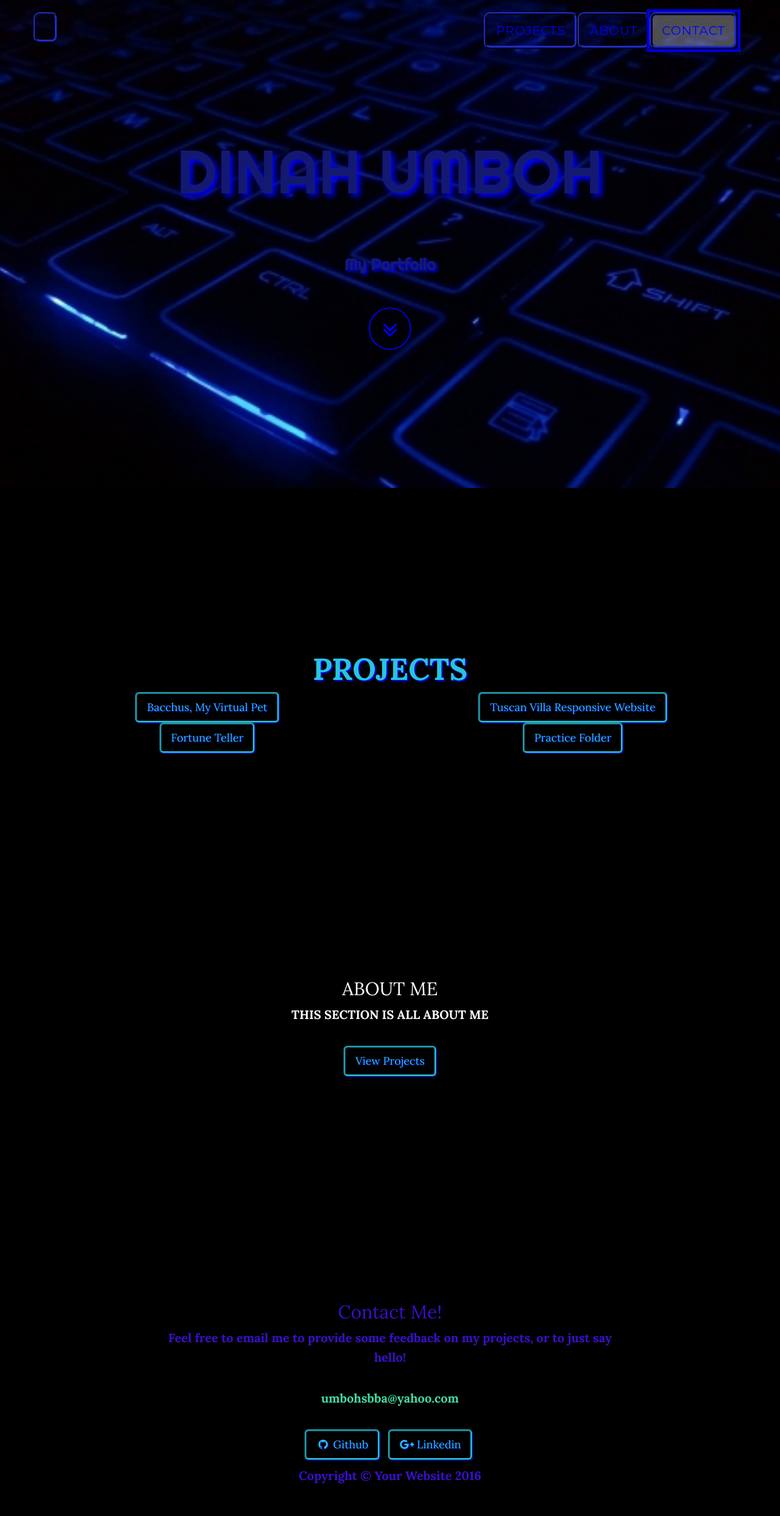
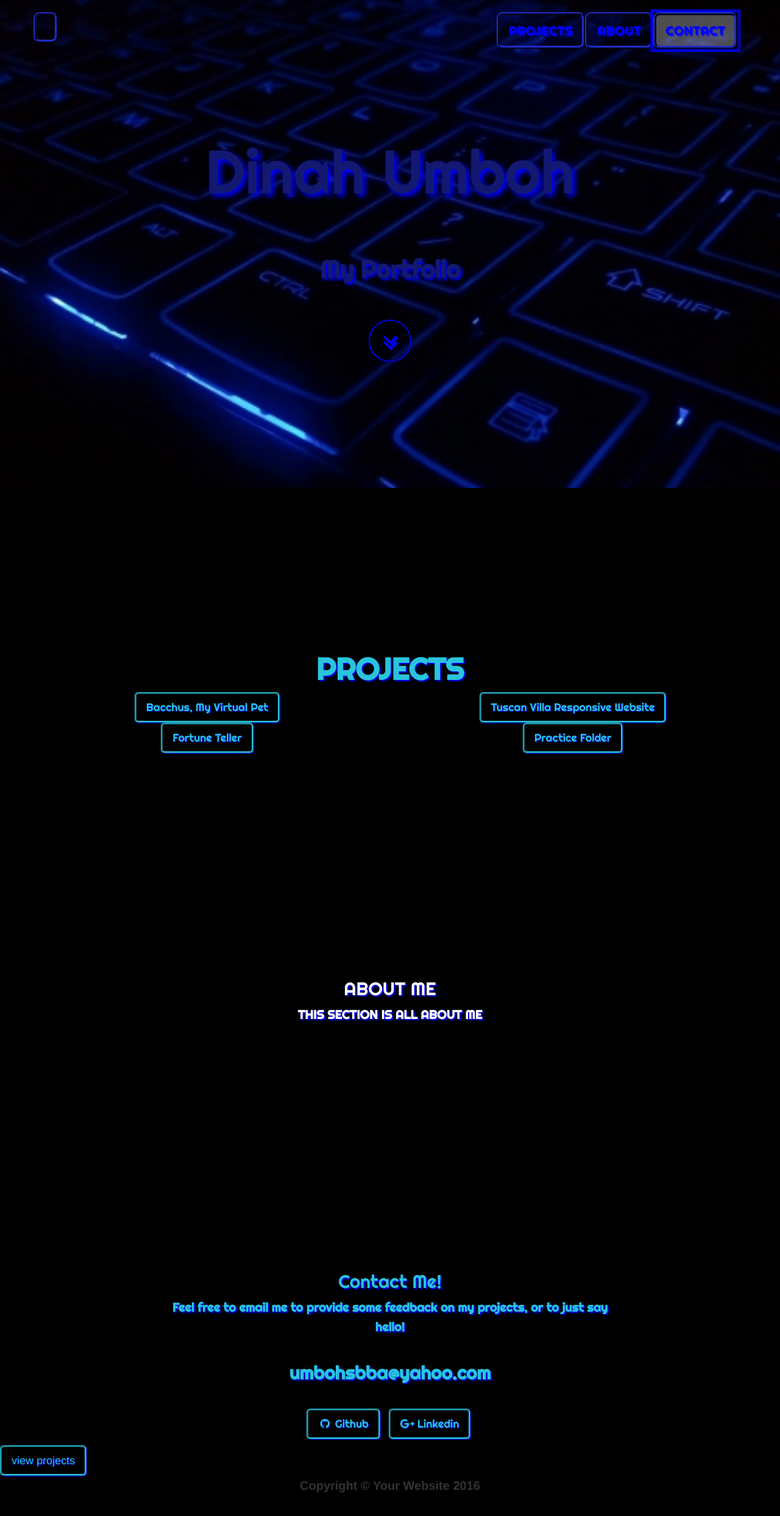
Before and after one commit to umbohsbba/umbohsbba-github.io, a website: page index.html in a window 1280 px wide. Shown: the whole page at 61% size. Drawn offline with nearby package versions, Linux system fonts and the light colour scheme; some packages are replaced by stand-ins of ours; a web font is replaced by a local one.

Commit message:
updates on css

```diff
--- a/css/grayscale.css
+++ b/css/grayscale.css
@@ -7,28 +7,17 @@ body {
   width: 100%;
   height: 100%;
   font-family: "Lora", "Helvetica Neue", Helvetica, Arial, sans-serif;
-  color:#3B0FCD;
+
   background-color: black;
 }
 html {
   width: 100%;
   height: 100%;
-}
-h1,
 
-h3,
-h4,
-h5,
-h6 {
-  margin: 0 0 35px;
-  text-transform: uppercase;
-  font-family: "Montserrat", "Helvetica Neue", Helvetica, Arial, sans-serif;
-  font-weight: 700;
-  letter-spacing: 1px;
 }
 p {
   margin: 0 0 25px;
-  font-size: 18px;
+
   line-height: 1.5;
   font-weight: bolder;
 
@@ -42,15 +31,22 @@ p {
   }
 }
 a {
-  color: #42DCA3;
+  color:#29C4DC;
+ text-shadow: 2px 2px 2px blue;
+ font-size:30px;
+font-family: 'Righteous', cursive;
+
   -webkit-transition: all 0.2s ease-in-out;
   -moz-transition: all 0.2s ease-in-out;
   transition: all 0.2s ease-in-out;
 }
 a:hover,
 a:focus {
-  text-decoration: none;
-  color: #1d9b6c;
+   color:#29C4DC;
+ text-shadow: 2px 2px 2px blue;
+ font-size:30px;
+font-family: 'Righteous', cursive;
+
 }
 .light {
   font-weight: 400;
@@ -59,7 +55,7 @@ a:focus {
   margin-bottom: 0;
   border-bottom: 1px solid rgba(255, 255, 255, 0.3);
   text-transform: uppercase;
-  font-family: "Montserrat", "Helvetica Neue", Helvetica, Arial, sans-serif;
+  font-family: 'Righteous', cursive;
   background-color: black;
 }
 .navbar-custom .navbar-toggle {
@@ -157,7 +153,7 @@ a:focus {
   font-size: 45px;
   color: #131971;
   text-shadow:3px 3px 5px blue;
-   font-family:  'Righteous';
+   font-family: 'Righteous', cursive;
 
 }
 @media (min-width: 768px) {
@@ -169,7 +165,7 @@ a:focus {
     font-size: 100px;
   }
   .intro .intro-body .intro-text {
-    font-size: 26px;
+    font-size: 40px;
   }
 }
 .btn-circle {
@@ -256,6 +252,7 @@ a:focus {
  text-shadow: 2px 2px 2px blue;
  font-size:50px;
  font-weight: bolder;
+ font-family: 'Righteous', cursive;
 
 }
 
@@ -272,7 +269,7 @@ a:focus {
 }
 .btn {
   text-transform: uppercase;
-  font-family: "Montserrat", "Helvetica Neue", Helvetica, Arial, sans-serif;
+  font-family: 'Righteous', cursive;
   font-weight: 400;
   -webkit-transition: all 0.3s ease-in-out;
   -moz-transition: all 0.3s ease-in-out;
@@ -341,6 +338,13 @@ h2{
   color:#29C4DC;
  text-shadow: 2px 2px 2px blue;
  font-size:30px;
-
+font-family: 'Righteous', cursive;
 
 }
+.email{
+    color:#29C4DC;
+ text-shadow: 2px 2px 2px blue;
+ font-size:30px;
+font-family: 'Righteous', cursive;
+
+}
--- a/index.html
+++ b/index.html
@@ -16,7 +16,7 @@
 
     <!-- Custom Fonts -->
     <link href="vendor/font-awesome/css/font-awesome.min.css" rel="stylesheet" type="text/css">
-    <link href="https://fonts.googleapis.com/css?family=Lora:400,700,400italic,700italic" rel="stylesheet" type="text/css">
+
      <link href="https://fonts.googleapis.com/css?family=Permanent+Marker|Ranga|Righteous|Shadows+Into+Light" rel="stylesheet">
 
     <link href="https://fonts.googleapis.com/css?family=Montserrat:400,700" rel="stylesheet" type="text/css">
@@ -24,12 +24,36 @@
     <!-- Theme CSS -->
     <link href="css/grayscale.css" rel="stylesheet">
 
+    <script src="https://ajax.googleapis.com/ajax/libs/jquery/3.1.1/jquery.min.js"></script>
     <!-- HTML5 Shim and Respond.js IE8 support of HTML5 elements and media queries -->
     <!-- WARNING: Respond.js doesn't work if you view the page via file:// -->
     <!--[if lt IE 9]>
         <script src="https://oss.maxcdn.com/libs/html5shiv/3.7.0/html5shiv.js"></script>
         <script src="https://oss.maxcdn.com/libs/respond.js/1.4.2/respond.min.js"></script>
     <![endif]-->
+    <script type= "text/javascript">
+ var=$('#info');
+$(document).ready( function() {
+  $("button").click( function(){
+    $.getJSON("https://api.github.com/users/umbohsbba", function(data) {
+      console.log(data);
+      $.getJSON(data.repos_url, function(repoData) {
+        console.log(repoData[2].name);
+        mydiv.append('<div class="newClass">' + repoData[2].name + '</div>');
+        mydiv.append('<div class="newClass">' + repoData[2].html_url + '</div>');
+        for(var i = 0; i<repoData.length; i++) {
+          mydiv.append('<div class="newClass">' + repoData[i].name + '</div>');
+        mydiv.append('<div class="newClass">' + repoData[i].html_url + '</div>');
+console.log(repoData[i].name);
+}
+        });
+       });
+      });
+     });
+
+
+    </script>
+
 
 </head>
 
@@ -109,32 +133,12 @@
                 </div>
              </div>
             </div>
-
+<div class="newClass">
+<a href="">
 </section>
 
 
-<script type= "text/javascript">
-var mydiv =$('#info');
-$(document).ready( function() {
-  $("button").click( function(){
-    $.getJSON("https://api.github.com/users/umbohsbba", function(data) {
-      console.log(data);
-      $.getJSON(data.repos_url, function(repoData) {
-        console.log(repoData[2].name);
-        mydiv.append('<div class="newClass">' + repoData[2].name + '</div>');
-        mydiv.append('<div class="newClass">' + repoData[2].html_url + '</div>');
-        for(var i = 0; i<repoData.length; i++) {
-          mydiv.append('<div class="newClass">' + repoData[i].name + '</div>');
-        mydiv.append('<div class="newClass">' + repoData[i].html_url + '</div>');
-console.log(repoData[i].name);
-}
-        });
-       });
-      });
-     });
 
-
-    </script>
 
 
 
@@ -146,7 +150,7 @@ console.log(repoData[i].name);
                 <div class="col-lg-8 col-lg-offset-2">
                     <h2>ABOUT ME</h2>
                     <p>THIS SECTION IS ALL ABOUT ME</p>
-                    <a href="http://startbootstrap.com/template-overviews/grayscale/" class="btn btn-default btn-lg">View Projects</a>
+
                 </div>
             </div>
         </div>
@@ -172,8 +176,14 @@ console.log(repoData[i].name);
         </div>
     </section>
 
-    <!-- Map Section -->
-    <div id="map"></div>
+<div class="newClass">
+    <div id="info">
+
+<button class="btn btn-default btn-lg">view projects</button>
+
+</div>
+</div>
+
 
     <!-- Footer -->
     <footer>
```
